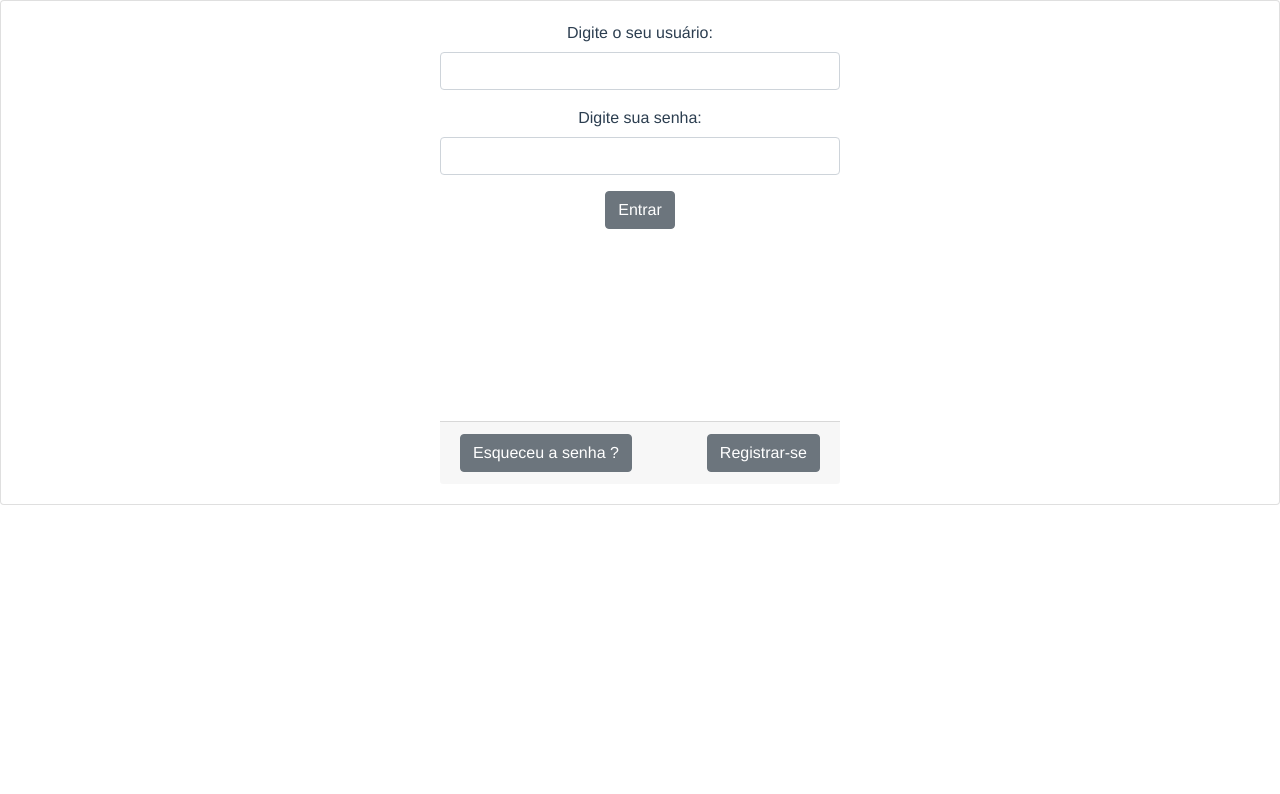
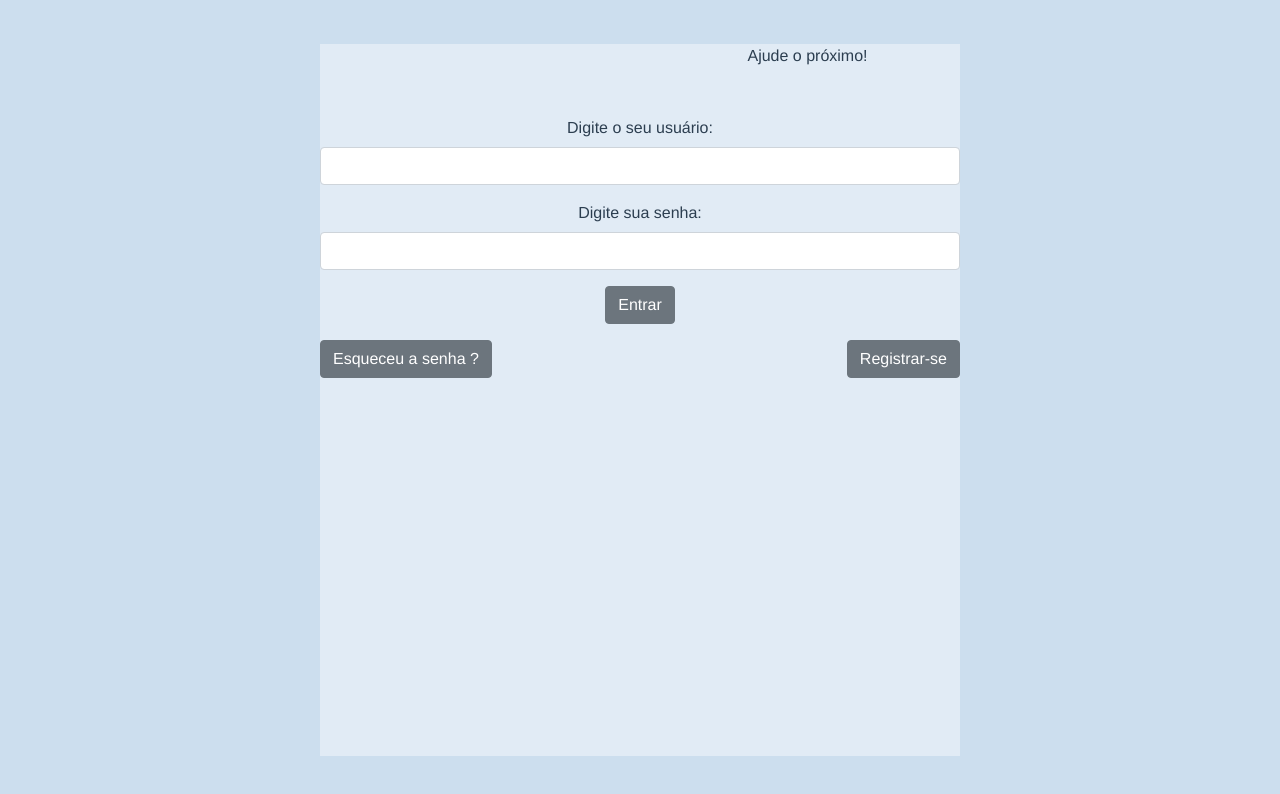
Before and after one commit to ivanPechim/doe-mais-vida, a Vue app: page / in a window 1280 px wide. Shown: the top 794 px of the page. Built offline with nearby package versions, Linux system fonts and the light colour scheme.

Commit message:
add backgroundColor and re formulação do html

```diff
--- a/src/App.vue
+++ b/src/App.vue
@@ -11,6 +11,9 @@
   -moz-osx-font-smoothing: grayscale;
   text-align: center;
   color: #2c3e50;
+	background-color: rgb(204,222,238);
+	width: 100vw;
+	height: 100vh;
 }
 
 nav {
--- a/src/components/Autenticacao/Login.vue
+++ b/src/components/Autenticacao/Login.vue
@@ -1,37 +1,45 @@
 <template>
 	<div id="fundo">
-		<b-card class="card">
+		<div
+			class="bg-Color"
+		>
+			<b-row class="mb-5">
+				<b-col></b-col>
+				<b-col>Ajude o próximo!</b-col>
+			</b-row>
 			<b-form class="form">
 				<b-form-group>
 					<b-form-group
 						label="Digite o seu usuário:"
 					>
-						<b-form-input>
+						<b-form-input
+							class="doe-input"
+						>
 						</b-form-input>
 					</b-form-group>
 					<b-form-group
 						label="Digite sua senha:"
 					>
-						<b-input>
-						</b-input>
+						<b-form-input
+							class="doe-input"
+
+						>
+						</b-form-input>
 					</b-form-group>
 					<b-button>
 						Entrar
 					</b-button>
 				</b-form-group>
+				<div class="footer-form">
+					<b-button>
+						Esqueceu a senha ?
+					</b-button>
+					<b-button>
+						Registrar-se
+					</b-button>
+				</div>
 			</b-form>
-			<b-card-footer
-				no-style
-				class="footer"
-			>
-				<b-button>
-					Esqueceu a senha ?
-				</b-button>
-				<b-button>
-					Registrar-se
-				</b-button>
-			</b-card-footer>
-		</b-card>
+		</div>
 	</div>
 </template>
 
@@ -53,25 +61,27 @@ export default {
 	padding: 0;
 }
 
+.bg-Color {
+	background-color: rgb(225,235,245);
+}
+
+
+.form {
+	width: 40em;
+	height: 40em;
+	overflow: hidden;
+}
+
 #fundo {
 	width: 100%;
+	height: 100%;
+	display: flex;
+	justify-content: center;
+	align-items: center;
 }
 
-.card {
+.footer-form {
 	display: flex;
-	align-items: center;
-	justify-items: center;
-	border: 0;
-}
-
-.form {
-	margin: 1px solid black;
-	width: 25em;
-	height: 25em;
-}
-
-.footer {
-	display: flex;
-	justify-content: space-between
+	justify-content: space-between;
 }
 </style>
```
